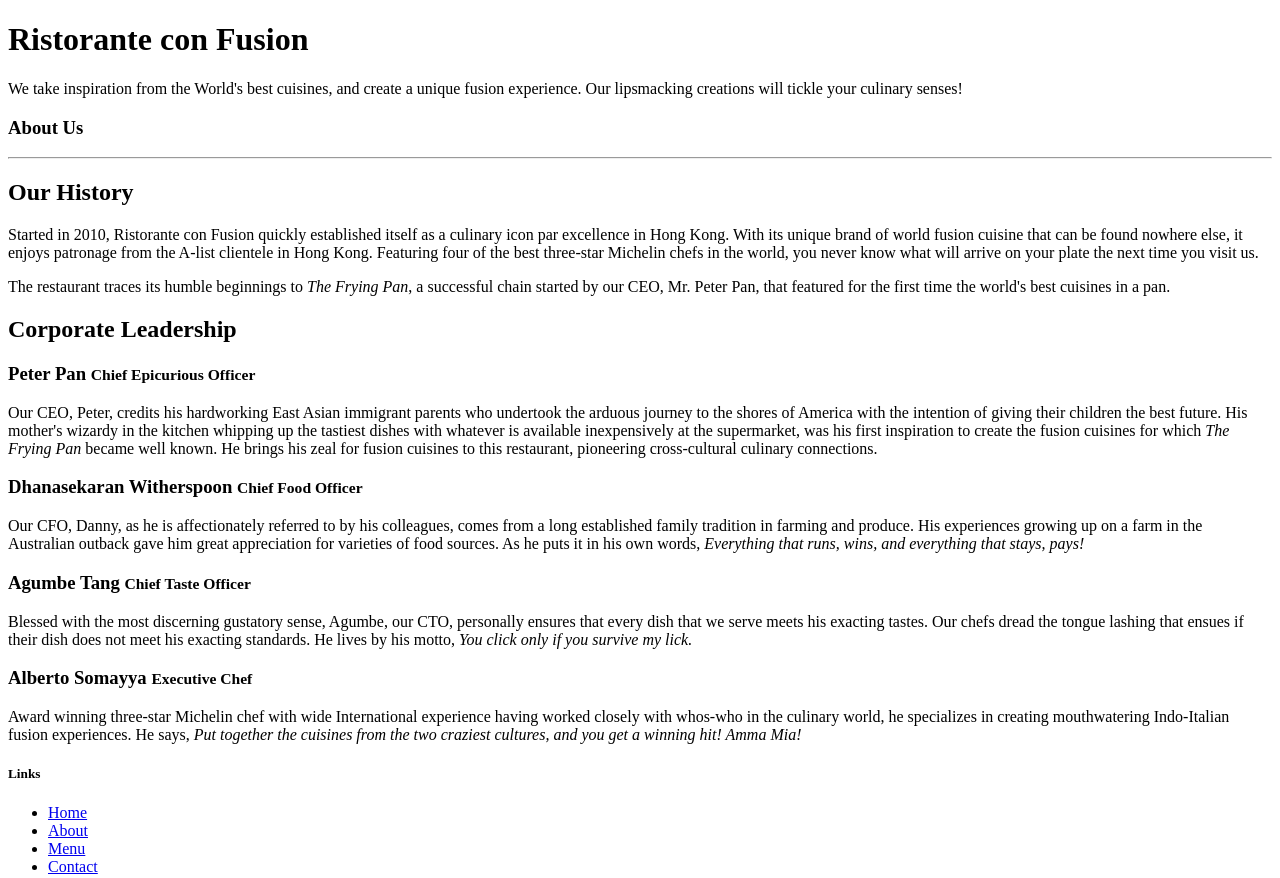
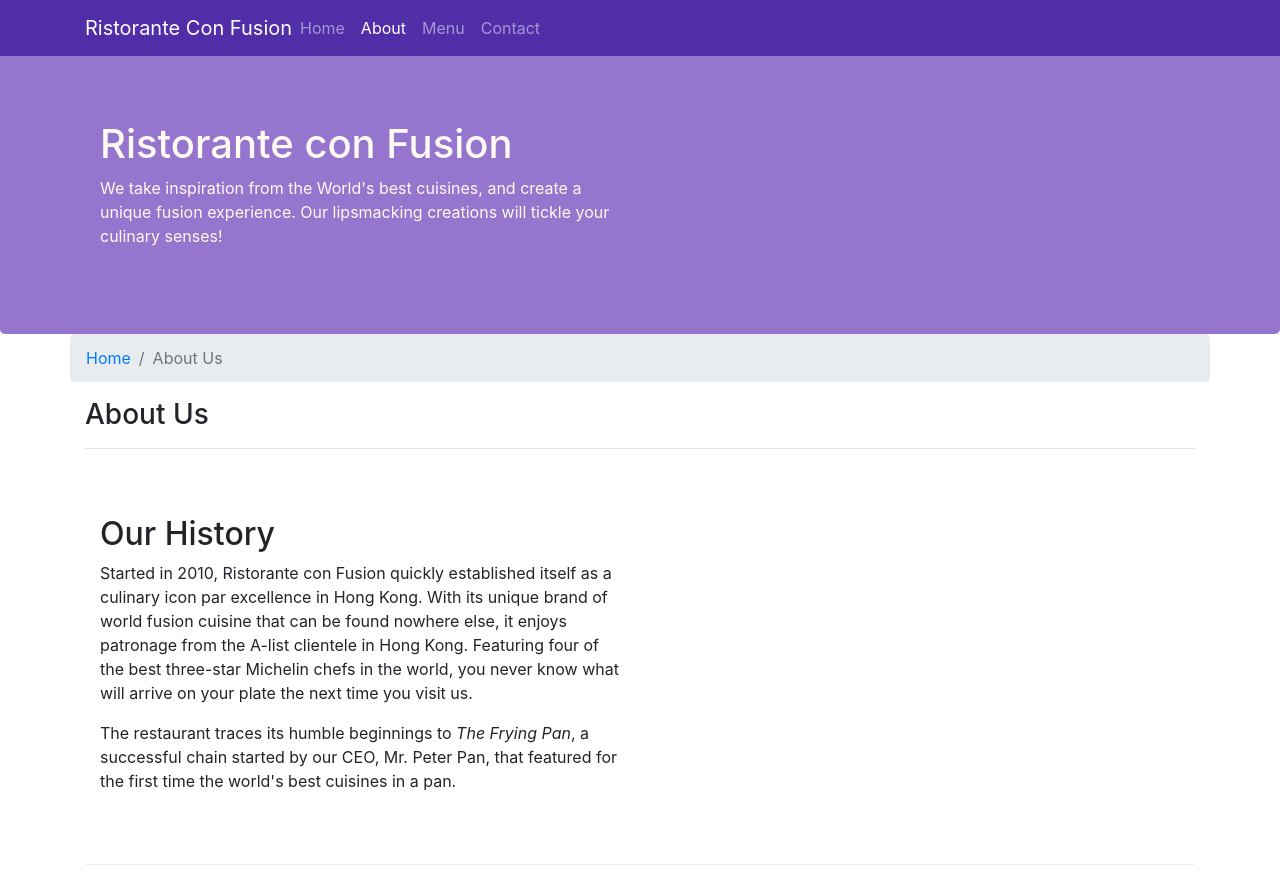
Before and after one commit to rohit309/CONFUSION, a website: page aboutus.html in a window 1280 px wide. Shown: the top 878 px of the page. Drawn offline with nearby package versions, Linux system fonts and the light colour scheme.

Commit message:
navigation bar and beardcrumb

```diff
--- a/aboutus.html
+++ b/aboutus.html
@@ -2,12 +2,35 @@
 <html lang="en">
 
 <head>
+     <!-- Required meta tags always come first -->
+     <meta charset="utf-8">
+     <meta name="viewport" content="width=device-width, initial-scale=1, shrink-to-fit=no">
+     <meta http-equiv="x-ua-compatible" content="ie=edge">
 
-    <title>Ristorante Con Fusion: About Us</title>
-
+     <!-- Bootstrap CSS -->
+     <link rel="stylesheet" href="node_modules/bootstrap/dist/css/bootstrap.min.css">
+     <link href="css/styles.css" rel="stylesheet">
+     <title>Ristorante Con Fusion: About Us</title>
 </head>
 
 <body>
+
+    <nav class="navbar navbar-dark navbar-expand-sm fixed-top">
+        <div class="container">
+            <button class="navbar-toggler" type="button" data-toggle="collapse" data-target="#Navbar">
+                <span class="navbar-toggler-icon"></span>
+            </button>
+           <a class="navbar-brand mr-auto" href="./index.html">Ristorante Con Fusion</a>
+            <div class="collapse navbar-collapse" id="Navbar">
+                <ul class="navbar-nav mr-auto">
+                 <li class="nav-item"><a class="nav-link" href="./index.html">Home</a></li>
+                 <li class="nav-item active"><a class="nav-link" href="#">About</a></li>
+                  <li class="nav-item"><a class="nav-link" href="#">Menu</a></li>
+                  <li class="nav-item"><a class="nav-link" href="#">Contact</a></li>
+                </ul>
+            </div>
+        </div>
+    </nav>
 
     <header class="jumbotron">
         <div class="container">
@@ -22,36 +45,40 @@
         </div>
     </header>
 
-    <div>
-        <div>
-            <div>
+    <div class="container">
+        <div class="row">
+            <ol class="col-12 breadcrumb">
+                <li class="breadcrumb-item"><a href="./index.html">Home</a></li>
+                <li class="breadcrumb-item active">About Us</li>
+            </ol>
+        <div class="col-12">
                <h3>About Us</h3>
                <hr>
             </div>
         </div>
 
-        <div>
-            <div>
+        <div class="row row-content">
+            <div class="col-sm-6">
                 <h2>Our History</h2>
                 <p>Started in 2010, Ristorante con Fusion quickly established itself as a culinary icon par excellence in Hong Kong. With its unique brand of world fusion cuisine that can be found nowhere else, it enjoys patronage from the A-list clientele in Hong Kong.  Featuring four of the best three-star Michelin chefs in the world, you never know what will arrive on your plate the next time you visit us.</p>
                 <p>The restaurant traces its humble beginnings to <em>The Frying Pan</em>, a successful chain started by our CEO, Mr. Peter Pan, that featured for the first time the world's best cuisines in a pan.</p>
             </div>
-            <div>
+            <div class="col-sm-4">
             </div>
         </div>
 
 
-        <div>
-            <div>
+        <div class="row row-content align-items-center">
+            <div class="col-12 ">
                 <h2>Corporate Leadership</h2>
                 <h3>Peter Pan <small>Chief Epicurious Officer</small></h3>
-                <p>Our CEO, Peter, credits his hardworking East Asian immigrant parents who undertook the arduous journey to the shores of America with the intention of giving their children the best future. His mother's wizardy in the kitchen whipping up the tastiest dishes with whatever is available inexpensively at the supermarket, was his first inspiration to create the fusion cuisines for which <em>The Frying Pan</em> became well known. He brings his zeal for fusion cuisines to this restaurant, pioneering cross-cultural culinary connections.</p>
+                <p class=" d-none d-sm-block">Our CEO, Peter, credits his hardworking East Asian immigrant parents who undertook the arduous journey to the shores of America with the intention of giving their children the best future. His mother's wizardy in the kitchen whipping up the tastiest dishes with whatever is available inexpensively at the supermarket, was his first inspiration to create the fusion cuisines for which <em>The Frying Pan</em> became well known. He brings his zeal for fusion cuisines to this restaurant, pioneering cross-cultural culinary connections.</p>
                 <h3>Dhanasekaran Witherspoon <small>Chief Food Officer</small></h3>
-                <p>Our CFO, Danny, as he is affectionately referred to by his colleagues, comes from a long established family tradition in farming and produce. His experiences growing up on a farm in the Australian outback gave him great appreciation for varieties of food sources. As he puts it in his own words, <em>Everything that runs, wins, and everything that stays, pays!</em></p>
+                <p class=" d-none d-sm-block">Our CFO, Danny, as he is affectionately referred to by his colleagues, comes from a long established family tradition in farming and produce. His experiences growing up on a farm in the Australian outback gave him great appreciation for varieties of food sources. As he puts it in his own words, <em>Everything that runs, wins, and everything that stays, pays!</em></p>
                 <h3>Agumbe Tang <small>Chief Taste Officer</small></h3>
-                <p>Blessed with the most discerning gustatory sense, Agumbe, our CTO, personally ensures that every dish that we serve meets his exacting tastes. Our chefs dread the tongue lashing that ensues if their dish does not meet his exacting standards. He lives by his motto, <em>You click only if you survive my lick.</em></p>
+                <p class=" d-none d-sm-block">Blessed with the most discerning gustatory sense, Agumbe, our CTO, personally ensures that every dish that we serve meets his exacting tastes. Our chefs dread the tongue lashing that ensues if their dish does not meet his exacting standards. He lives by his motto, <em>You click only if you survive my lick.</em></p>
                 <h3>Alberto Somayya <small>Executive Chef</small></h3>
-                <p>Award winning three-star Michelin chef with wide International experience having worked closely with whos-who in the culinary world, he specializes in creating mouthwatering Indo-Italian fusion experiences. He says, <em>Put together the cuisines from the two craziest cultures, and you get a winning hit! Amma Mia!</em></p>
+                <p class=" d-none d-sm-block">Award winning three-star Michelin chef with wide International experience having worked closely with whos-who in the culinary world, he specializes in creating mouthwatering Indo-Italian fusion experiences. He says, <em>Put together the cuisines from the two craziest cultures, and you get a winning hit! Amma Mia!</em></p>
             </div>
        </div>
 
@@ -63,7 +90,7 @@
                 <div class="col-4 offset-1 col-sm-2">
                     <h5>Links</h5>
                     <ul class="list-unstyled">
-                        <li><a href="#">Home</a></li>
+                        <li><a href="./index.html">Home</a></li>
                         <li><a href="#">About</a></li>
                         <li><a href="#">Menu</a></li>
                         <li><a href="#">Contact</a></li>
@@ -98,6 +125,9 @@
            </div>
         </div>
     </footer>
+    <script src="node_modules/jquery/dist/jquery.slim.min.js"></script>
+    <script src="node_modules/popper.js/dist/umd/popper.min.js"></script>
+    <script src="node_modules/bootstrap/dist/js/bootstrap.min.js"></script>
 
 </body>
 
--- a/css/styles.css
+++ b/css/styles.css
@@ -28,3 +28,12 @@
     margin:0px;
     color:#0f0f0f;
 }
+
+body{
+    padding:50px 0px 0px 0px;
+    z-index:0;
+}
+
+.navbar-dark {
+     background-color: #512DA8;
+}
```
Also changed, not shown: index.html (+17 -1 lines).
